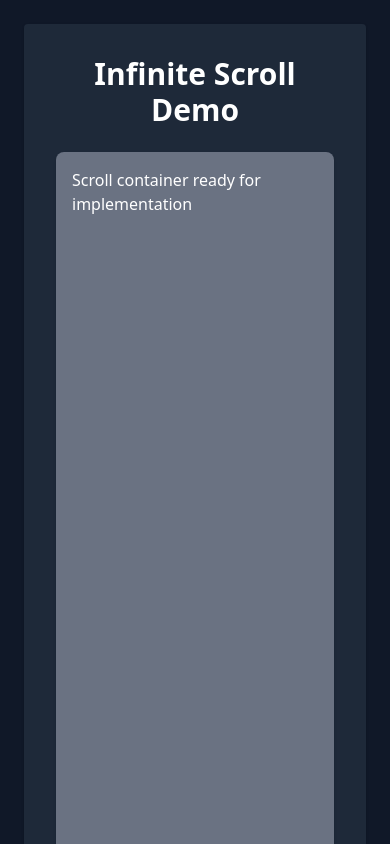
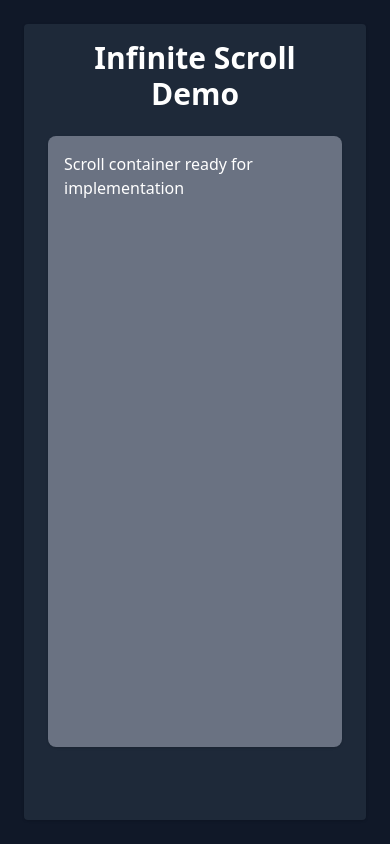
Before and after one commit to aaronfeingold/infinite-scroll-lab, a React (Vite) app: page / in a window 390 px wide. Shown: the top 844 px of the page. Built offline with nearby package versions, Linux system fonts and the light colour scheme.

Commit message:
update(app.p.jsx): setting up the mobile responsive containers

```diff
--- a/src/App.tsx
+++ b/src/App.tsx
@@ -4,15 +4,15 @@ function App() {
   const { loading, hasMore, loadMore } = useInfiniteScroll();
 
   return (
-    <div className="bg-gray-900 flex items-center justify-center min-h-screen p-6">
-      <div className="bg-gray-800 items-center justify-center p-8 rounded shadow min-h-screen w-full max-w-md">
+    <div className="bg-gray-900 h-screen min-h-screen flex items-center justify-center p-6">
+      <div className="bg-gray-800 h-full px-6 py-4 flex flex-col rounded shadow max-w-md sm:max-w md:max-w-lg w-full">
         <h1 className="text-3xl font-bold text-white mb-6 text-center">
           Infinite Scroll Demo
         </h1>
 
         <div
           id="scroll-container"
-          className="flex justify-center bg-gray-500 rounded-lg shadow min-h-screen max-h-screen overflow-y-auto"
+          className="bg-gray-500 h-4/5 flex justify-center rounded-lg shadow overflow-y-auto space-y-4"
         >
           {/* Content will be added here */}
           <p className="text-white p-4">
```
